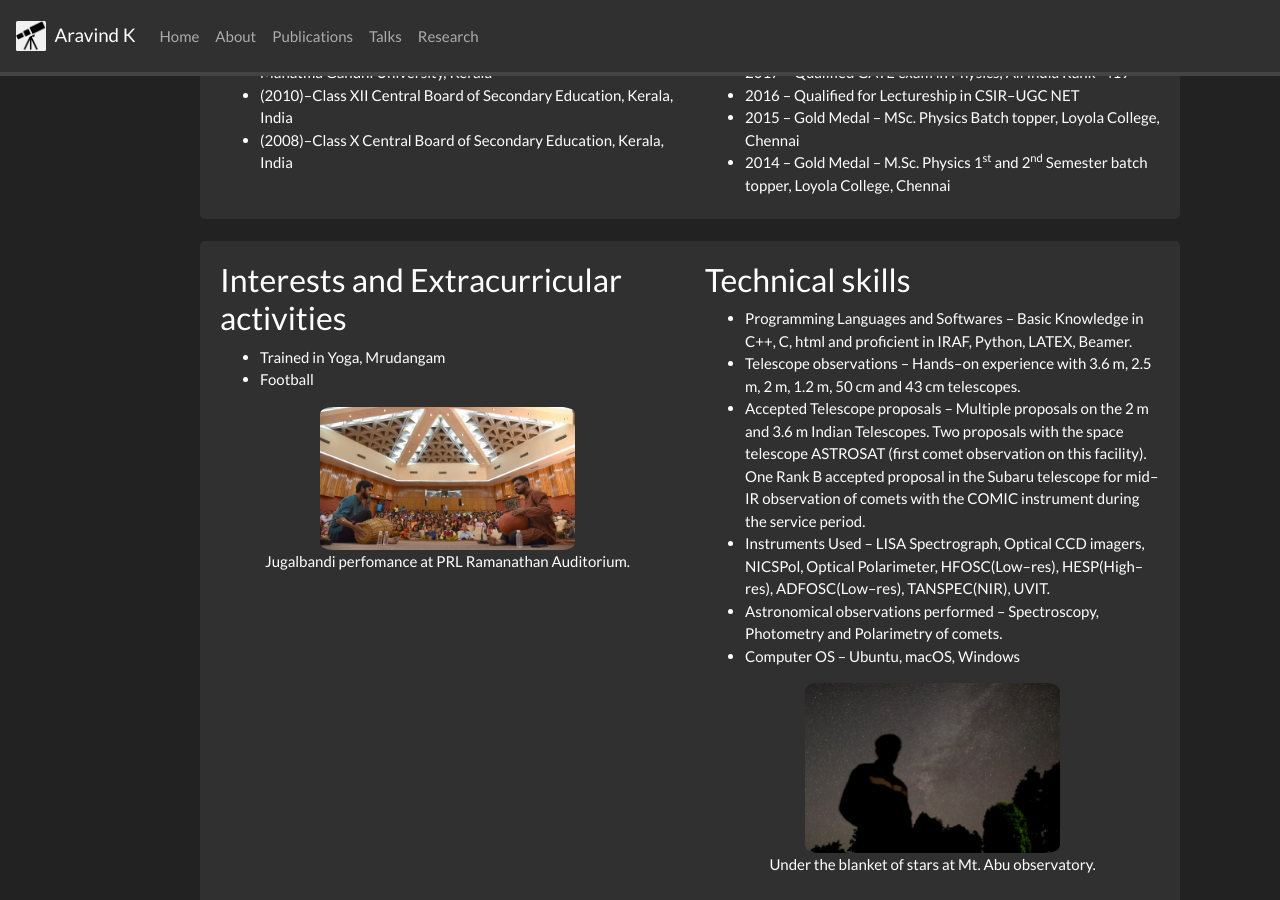
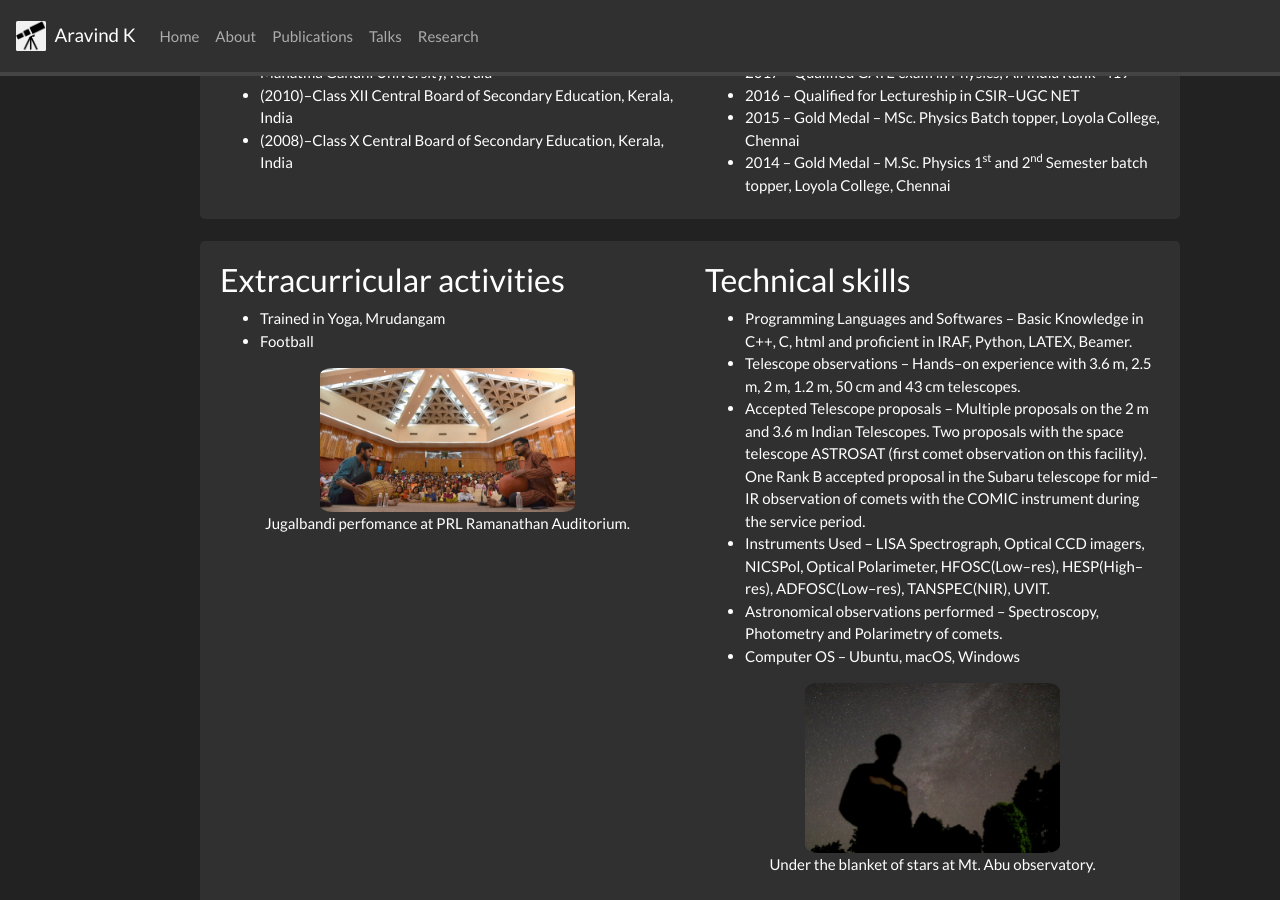
Before and after one commit to DrAravind1192/DrAravind1192.github.io, a Jekyll site: the page built from _pages/about.md, in a window 1280 px wide and 900 px high, scrolled down 609 px. Built offline with Jekyll 4.4.1, drawn with Linux system fonts in a browser that asks for light colours; nearby versions of some CDN libraries; a style sheet for code colours, icons or effects is not loaded.

Commit message:
Update about.md

```diff
--- a/_pages/about.md
+++ b/_pages/about.md
@@ -96,7 +96,7 @@ permalink: /about/
 <div class="row">
 {% if site.data.interests %}
 <div class="col-sm-6">
-### Interests and Extracurricular activities
+### Extracurricular activities
 <ul>
 {% for interest in site.data.interests %}
  <li> {{ interest.name | replace: "-","&#8211;"}} </li>
```
